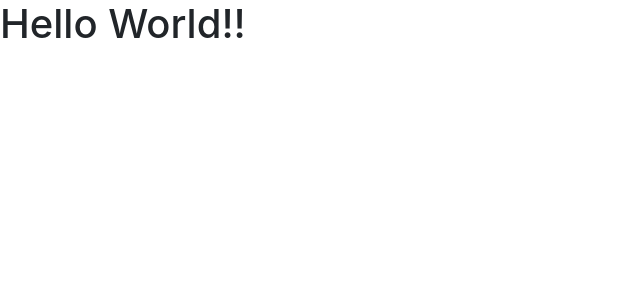
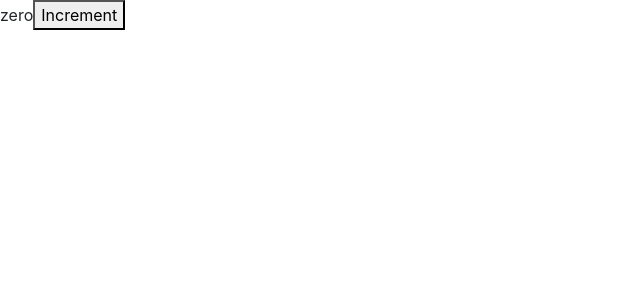
Before and after one commit to pjethaliya/React-Sample-Project, a React (Create React App) app in the folder counter-app/: page / in a window 1280 px wide. Shown: the top 300 px of the page, without its empty margins (0-640 px from the left). Built offline with nearby package versions, Linux system fonts and the light colour scheme.

Commit message:
add the state to get the data and use it to display dynamically

```diff
--- a/counter-app/src/Components/counter.jsx
+++ b/counter-app/src/Components/counter.jsx
@@ -1,9 +1,22 @@
-import React, { Component } from 'react';
+import React, { Component } from "react";
 
 class Counter extends Component {
+    state = {
+        count:0
+    };
     render() {
-        return <h1> Hello World!! </h1>;
+        return (
+        <React.Fragment>
+            <span>{this.formatCount()}</span>
+            <button>Increment</button>
+        </React.Fragment>
+        );
     }
+
+    formatCount(){
+        return this.state.count === 0 ? 'zero' :this.state.count;
+    }
+
 }
 
 export default Counter;
```
